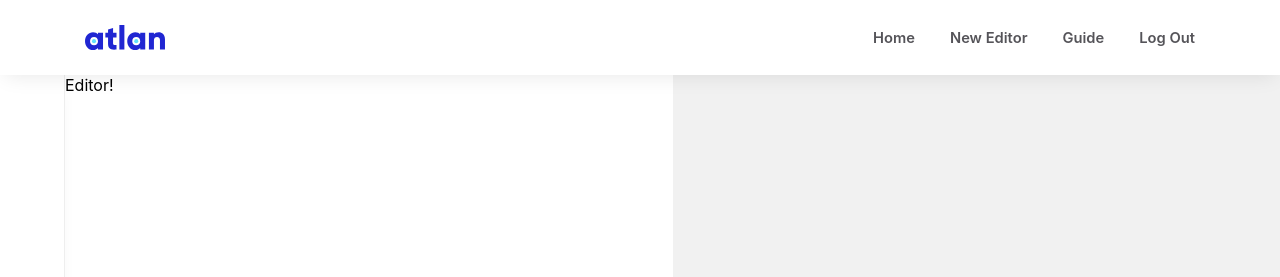
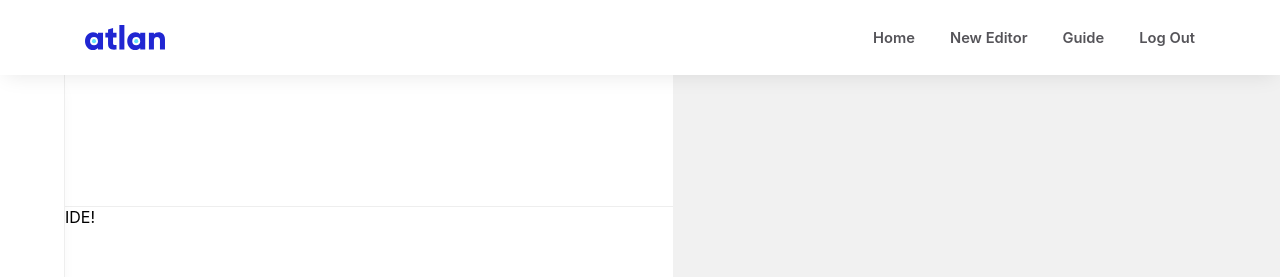
Before and after one commit to akshatatray/atlan-sql-editor, a React (Create React App) app: page / in a window 1280 px wide. Shown: the top 277 px of the page. Built offline with nearby package versions, Linux system fonts and the light colour scheme.

Commit message:
Basic Editor Section Structure 🕸

```diff
--- a/src/Components/Editor/Editor.css
+++ b/src/Components/Editor/Editor.css
@@ -0,0 +1,17 @@
+.Editor {
+    width: 100%;
+    height: 100%;
+    display: flex;
+    flex-direction: column;
+}
+.Editor-Body {
+    flex: 2;
+    border-bottom: 1px solid #EEEEEE;
+}
+.Editor-IDE {
+    flex: 8;
+    border-bottom: 1px solid #EEEEEE;
+}
+.Editor-Actions {
+    flex: 1;
+}
--- a/src/Components/Editor/Editor.jsx
+++ b/src/Components/Editor/Editor.jsx
@@ -1,10 +1,20 @@
 import React from 'react';
 import "./Editor.css";
+
+import IDE from './IDE';
 
 const Editor = () => {
     return (
         <div className="Editor">
-            Editor!
+            <div className="Editor-Body">
+
+            </div>
+            <div className="Editor-IDE">
+                <IDE />
+            </div>
+            <div className="Editor-Actions">
+
+            </div>
         </div>
     )
 }
--- /dev/null
+++ b/src/Components/Editor/IDE.jsx
@@ -0,0 +1,12 @@
+import React from 'react';
+import './IDE.css';
+
+const IDE = () => {
+    return (
+        <div className="IDE">
+            IDE!
+        </div>
+    )
+}
+
+export default IDE;
```
Also changed, not shown: src/Components/Editor/IDE.css (added).
